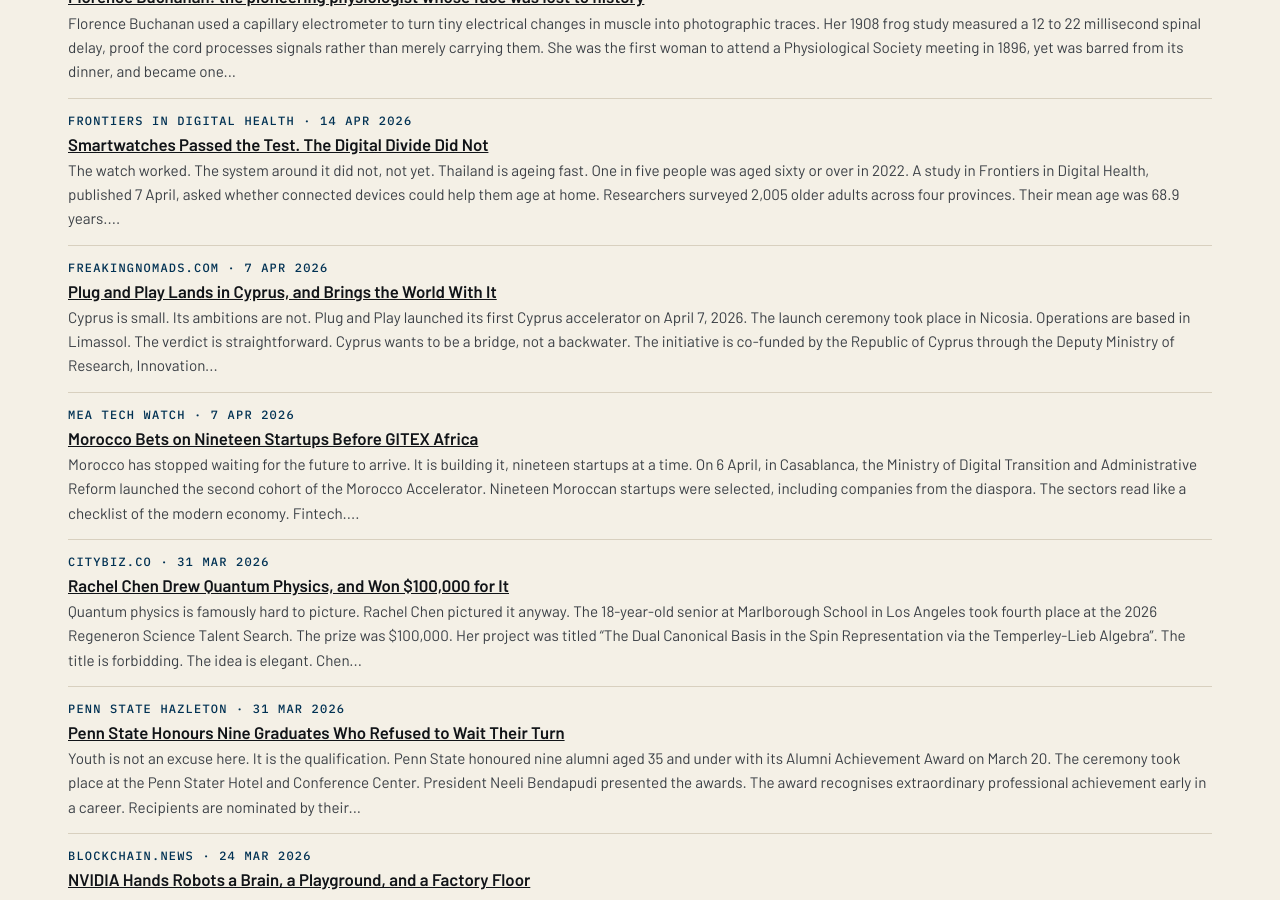
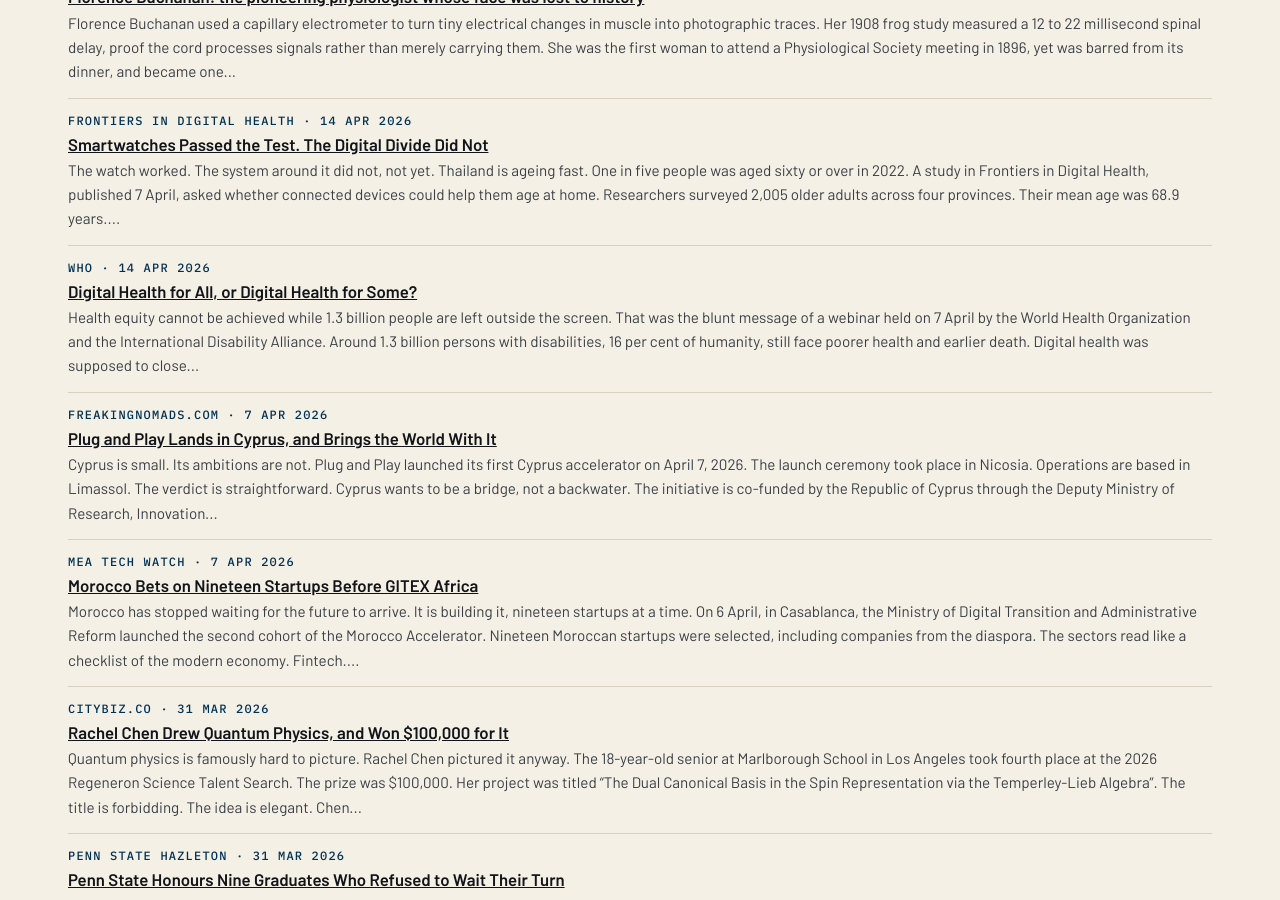
Before and after one commit to katz-news/katz.news, a Jekyll site: the page built from briefs/index.html, in a window 1280 px wide and 900 px high, scrolled down 14696 px. Built offline with Jekyll 4.4.1, drawn with Linux system fonts in a browser that asks for light colours.

Commit message:
Publish 2026-11-06

```diff
--- a/_data/build.yml
+++ b/_data/build.yml
@@ -1 +1 @@
-published_at: 2026-11-06T19:21:48Z
+published_at: 2026-11-06T19:24:24Z
--- /dev/null
+++ b/_posts/briefs/2026-11-06-digital-health-for-all-or-digital-health-for-some.md
@@ -0,0 +1,23 @@
+---
+published: true
+title: Digital Health for All, or Digital Health for Some?
+date: 2026-04-14
+section: science
+source_name: WHO
+source_url: https://www.who.int/news-room/events/detail/2026/04/07/default-calendar/leveraging-accessible-digital-health-innovations-to-advance-health-equity-for-persons-with-disabilities
+---
+Health equity cannot be achieved while 1.3 billion people are left outside the screen.
+
+That was the blunt message of a webinar held on 7 April by the World Health Organization and the International Disability Alliance. Around 1.3 billion persons with disabilities, 16 per cent of humanity, still face poorer health and earlier death.
+
+Digital health was supposed to close that gap. Too often it widens the wound instead. Tools built without disabled people in mind stay out of their reach, and old inequalities simply learn new tricks.
+
+The session set out the antidote. It presented the WHO-ITU global standards for accessible telehealth services, with an implementation toolkit to put them into practice.
+
+It also weighed artificial intelligence. AI can open doors, through captioning, voice control, and simpler interfaces. It can also shut them, through algorithmic bias baked into the data.
+
+Experts spoke from the International Disability Alliance, the World Health Organization, the International Telecommunication Union, the World Blind Union, the Republic of India, and the University of Geneva.
+
+Access was part of the point. The session ran in English, with interpretation in Arabic, French, Portuguese, and Spanish, plus captioning and International Sign Language.
+
+This is not a technology debate, but rather a belonging debate. A health system that cannot be used by everyone cannot claim to serve anyone.
```
